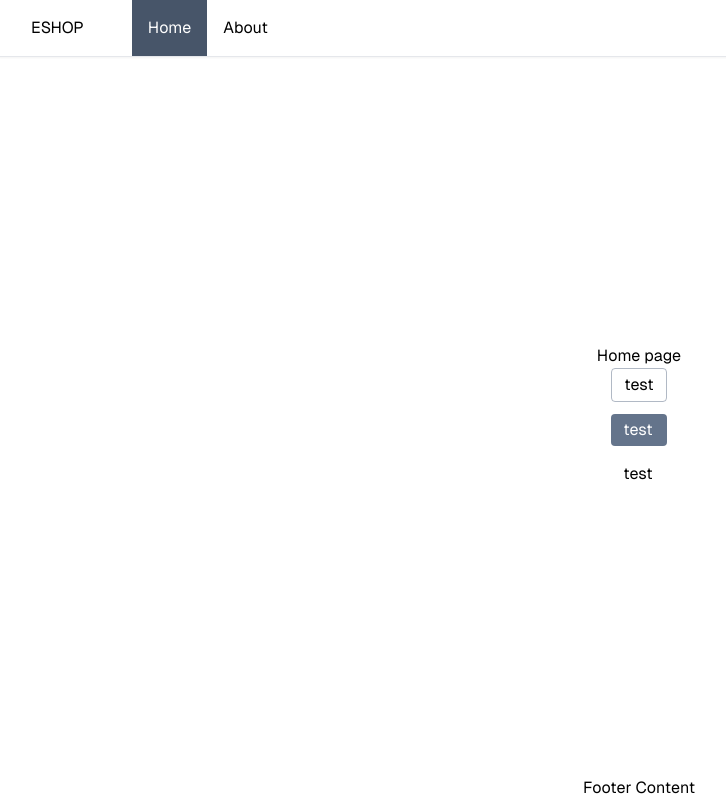
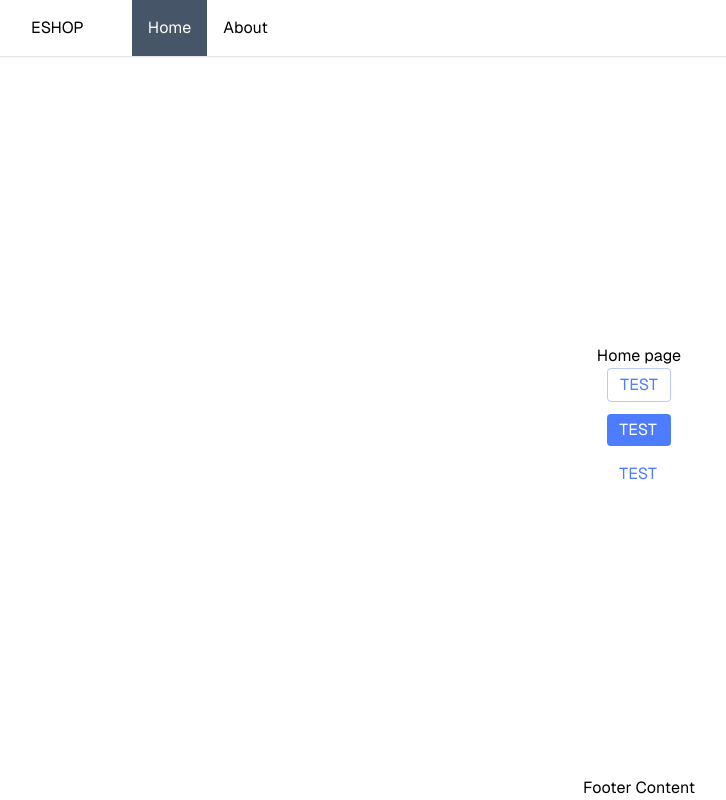
Before and after one commit to Sthanasis/connect-client, a Next.js app: page / in a window 1280 px wide. Shown: the whole page, without its empty margins (1-727 px from the left). Built offline with nearby package versions, Linux system fonts and the light colour scheme.

Commit message:
configure button

```diff
--- a/src/app/page.tsx
+++ b/src/app/page.tsx
@@ -5,9 +5,13 @@ export default function Home() {
     <div className="items-center justify-items-center font-[family-name:var(--font-geist-sans)]">
       Home page
       <div className="flex flex-col gap-3">
-        <Button variant="outlined">{'test'}</Button>
-        <Button variant="filled">{'test'}</Button>
-        <Button variant="text">{'test'}</Button>
+        <Button color="primary" variant="outlined">
+          {'TEST'}
+        </Button>
+        <Button color="primary" variant="filled">
+          {'TEST'}
+        </Button>
+        <Button color="primary">{'TEST'}</Button>
       </div>
     </div>
   );
--- a/src/shared/button/Button.tsx
+++ b/src/shared/button/Button.tsx
@@ -5,7 +5,7 @@ import { ButtonVariant } from './buttonVariant';
 import { ButtonColor } from './buttonColor';
 import Ripple from '../ripple/Ripple';
 interface ButtonProps {
-  variant: ButtonVariant;
+  variant?: ButtonVariant;
   children: ReactNode;
   type?: 'button' | 'submit';
   color?: ButtonColor;
@@ -17,7 +17,7 @@ interface ButtonProps {
 
 const Button = ({
   children,
-  variant,
+  variant = 'text',
   type = 'button',
   color = 'default',
   rounded = false,
@@ -26,21 +26,21 @@ const Button = ({
   onClick,
 }: ButtonProps) => {
   const baseClasses =
-    'cursor-pointer overflow-hidden flex items-center relative outline-none duration-200 disabled:text-gray-400';
+    'cursor-pointer overflow-hidden flex items-center relative outline-none duration-200 disabled:text-gray-400 outline-offset-0';
 
   const variantClasses = {
     filled:
       'hover:bg-opacity-level-80 focus:bg-opacity-level-80 text-snow-white',
     outlined:
-      'border border-solid border-slate-gray hover:bg-opacity-level-10 focus:bg-opacity-level-10 hover:border-opacity-100  focus:border-opacity-100 ',
-    text: 'hover:bg-opacity-level-10 focus:bg-opacity-level-10',
+      'border border-solid hover:bg-opacity-level-10 focus:bg-opacity-level-10 hover:border-opacity-100 focus:border-opacity-100',
+    text: '',
   };
 
   const primaryClasses = {
-    filled: 'bg-primary text-white',
+    filled: 'bg-primary text-snow-white',
     outlined:
-      'text-primary  border-primary border-opacity-50 hover:bg-primary focus:bg-primary',
-    text: 'text-primary hover:bg-primary focus:outline-2',
+      'text-primary border-primary border-opacity-40 hover:bg-primary focus:bg-primary',
+    text: 'text-primary hover:bg-primary hover:bg-opacity-level-10',
   };
 
   const defaultClasses = {
```
